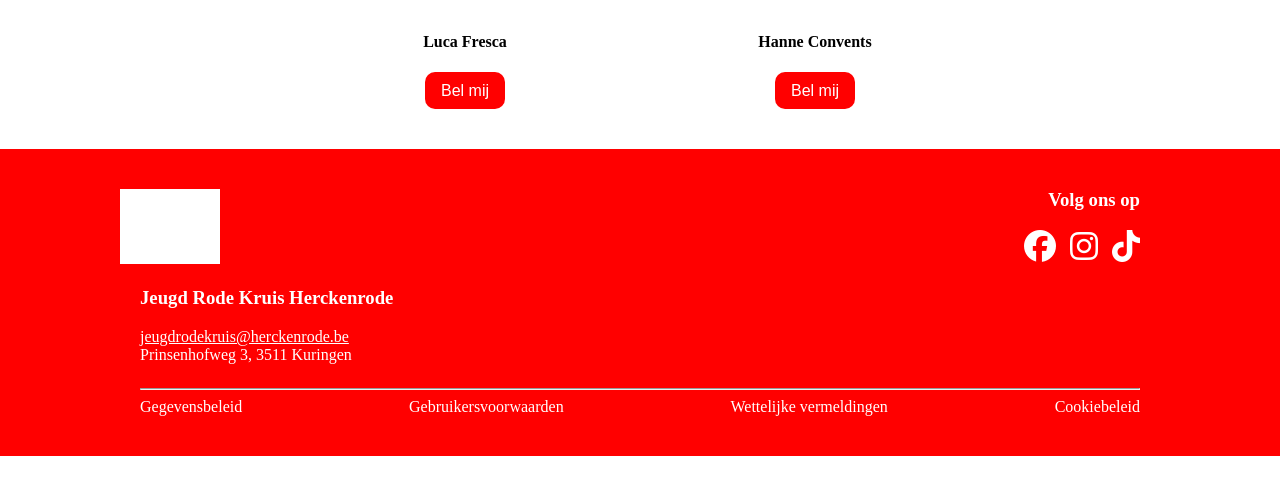
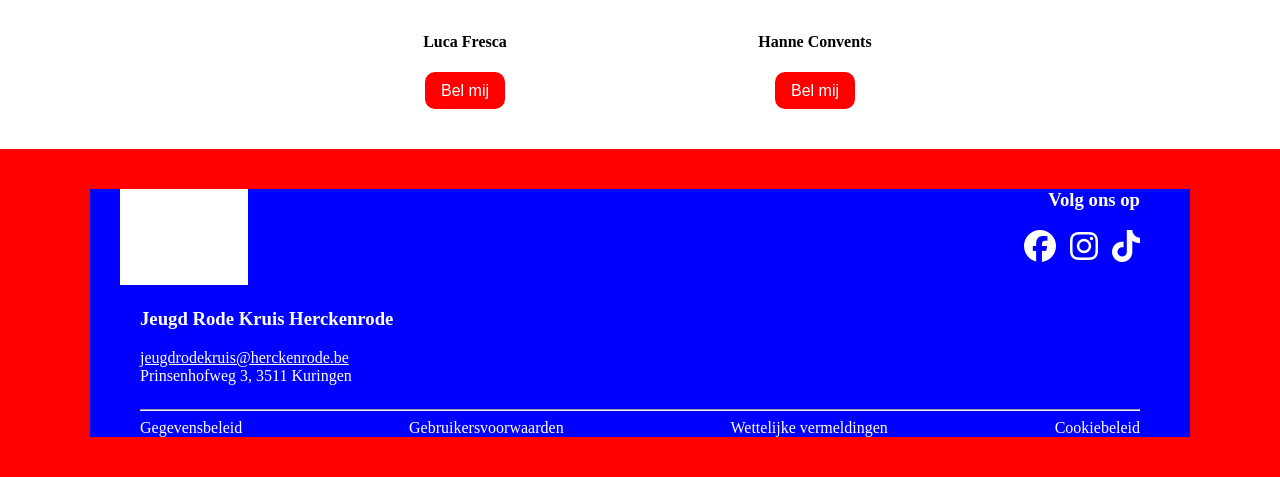
Before and after one commit to woutvanlommel/jrk, a PHP site: page / in a window 1280 px wide. Shown: the part 2735-3212 px from the top of the page. Before the commit the page ends 3191 px from the top, so only its background shows below. Run offline with PHP 8.4, Linux system fonts and the light colour scheme; some libraries are stand-ins or nearby versions; grey boxes are pictures that could not be loaded.

Commit message:
Footer logo responsive

```diff
--- a/styles.css
+++ b/styles.css
@@ -44,16 +44,19 @@ footer {
   }
 
   .footer {
+    width: 100%;
+    background-color: blue;
     max-width: 1100px;
     margin: 0 auto;
     padding: 0 50px;
     justify-self: center;
   }
 
-  .footer img{
+  .footer img {
+    width: clamp(7rem, 10vw, 10rem);
+    height: auto;
     filter: brightness(0) invert(1);
-    width: 20%;
-    margin-left: -20px;
+    margin-left: -20px; /* tenzij je bewust wil schuiven */
   }
 
   .footer a{
@@ -65,6 +68,7 @@ footer {
     justify-content: space-between;
     flex-wrap: wrap;
     align-items: flex-start;
+    width: 100%;
   }
 
   .footerlogo, .footersocial {
@@ -110,6 +114,8 @@ footer {
 .icons{
     text-align: right;
   }
+
+
 .icons a{
     text-decoration: none;
     margin-left: 2%;
```
Also changed, not shown: 1 other file.
